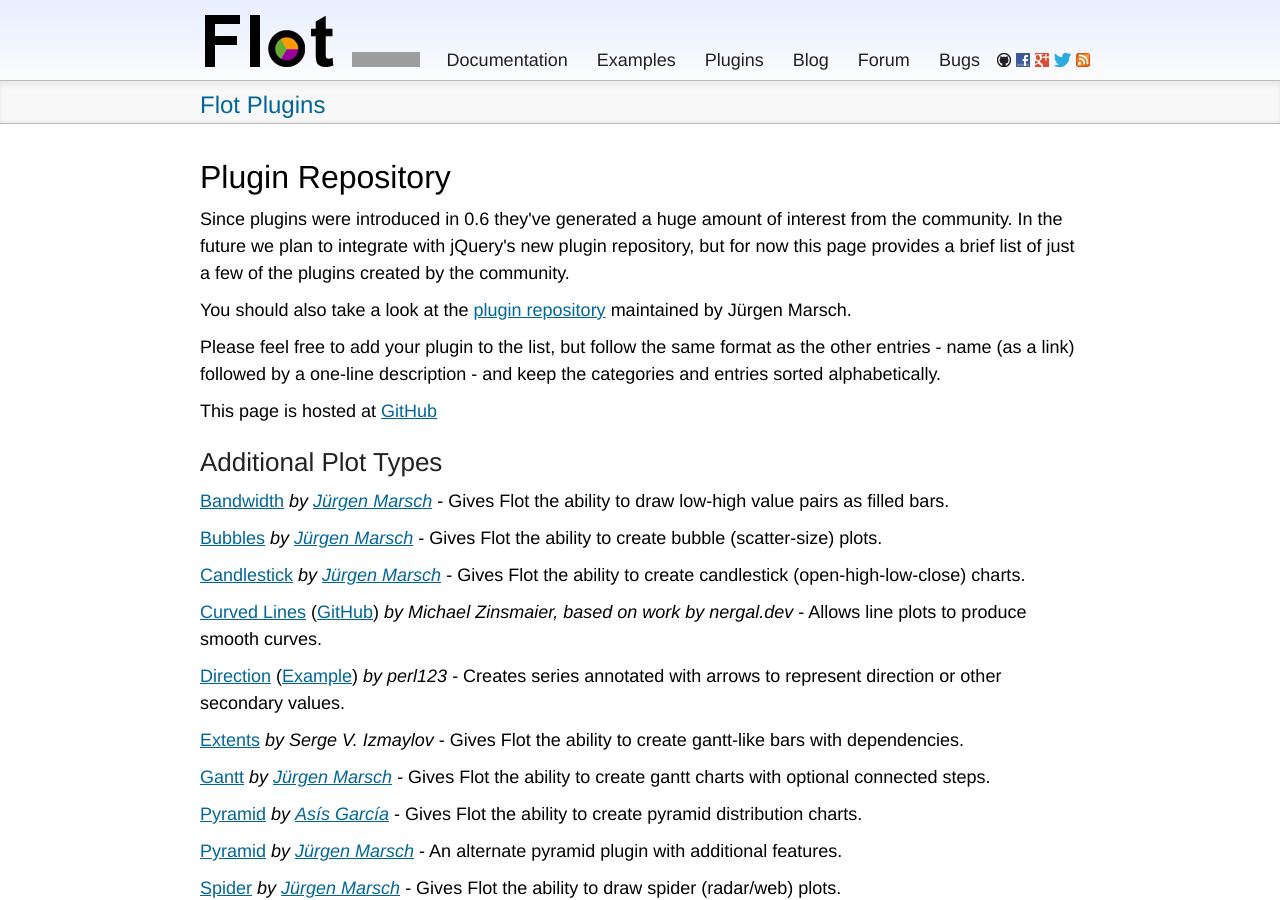
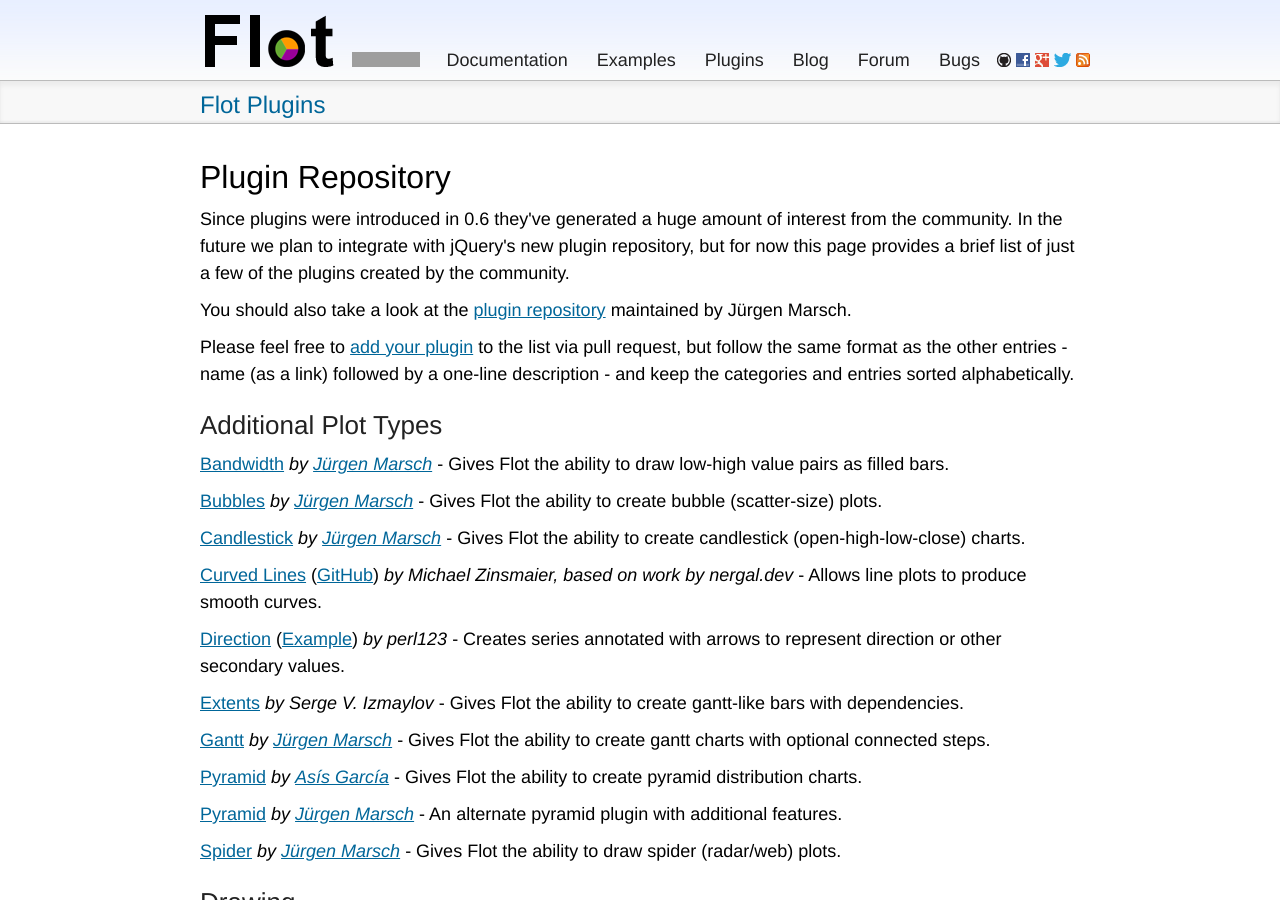
Before and after one commit to flot/flot.github.com, a Jekyll site: the page built from plugins/index.html, in a window 1280 px wide and 900 px high. Built offline with Jekyll 4.4.1, drawn with Linux system fonts in a browser that asks for light colours; Markdown is read by kramdown in place of the engine named in the settings; grey boxes are pictures that could not be loaded.

Commit message:
Fold repo location into the add-plugin message.

```diff
--- a/plugins/index.html
+++ b/plugins/index.html
@@ -10,9 +10,7 @@
 
 <p>You should also take a look at the <a href="http://jumflot.jumware.com/examples/pluginsV2.html">plugin repository</a> maintained by Jürgen Marsch.</p>
 
-<p>Please feel free to add your plugin to the list, but follow the same format as the other entries - name (as a link) followed by a one-line description - and keep the categories and entries sorted alphabetically.</p>
-
-<p>This page is hosted at <a href="https://github.com/flot/flot.github.com">GitHub</a></p>
+<p>Please feel free to <a href="https://github.com/flot/flot.github.com">add your plugin</a> to the list via pull request, but follow the same format as the other entries - name (as a link) followed by a one-line description - and keep the categories and entries sorted alphabetically.</p>
 
 <h3>Additional Plot Types</h3>
 
```
